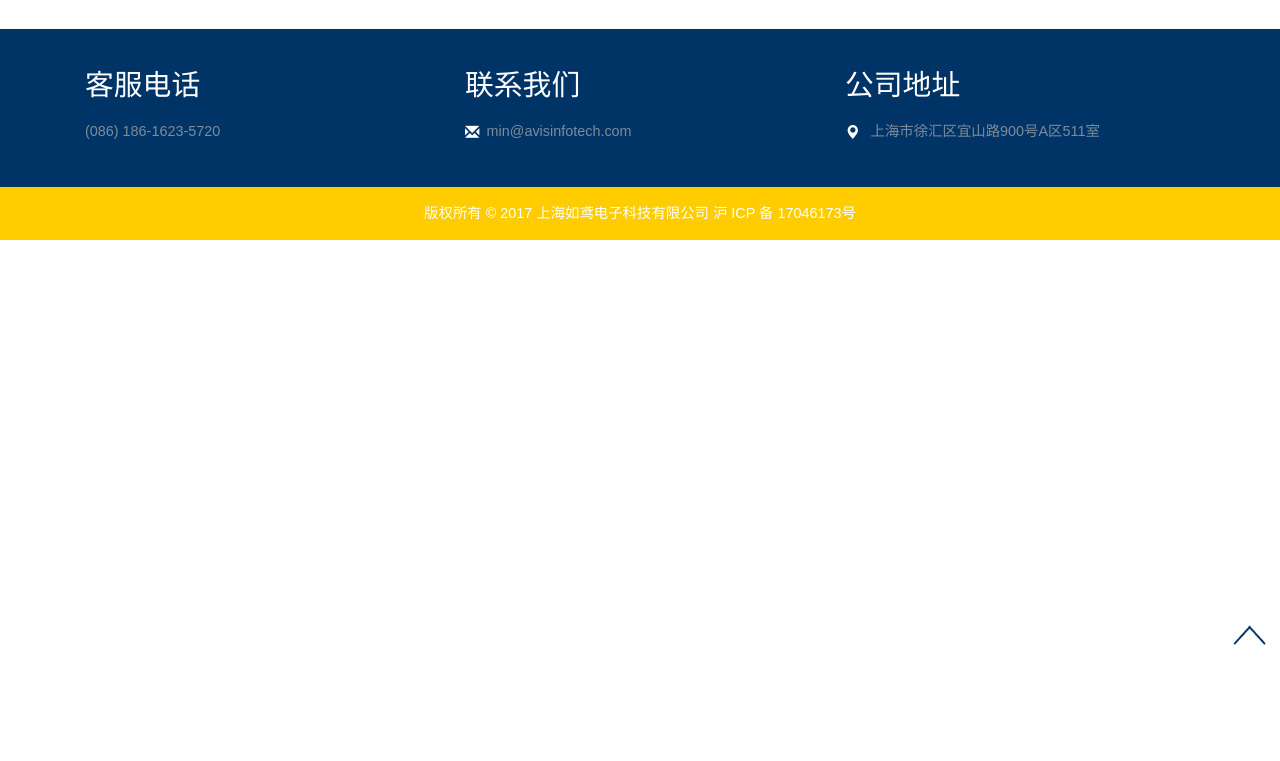
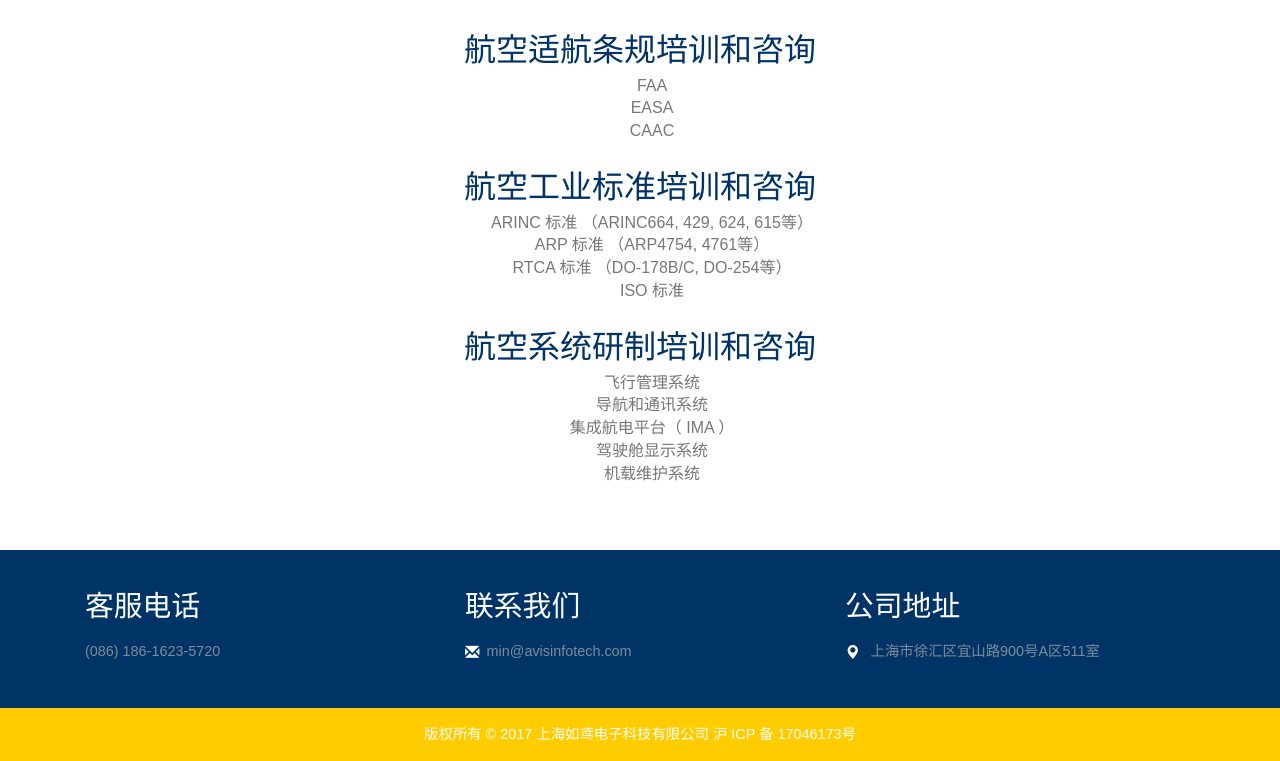
Before and after one commit to popo1221/bum-001, a website: page src/support.html in a window 1280 px wide. Shown: the part 143-904 px from the top of the page. Before the commit the page ends 800 px from the top, so only its background shows below. Drawn offline with Linux system fonts and the light colour scheme; files whose address does not match are found by name; a web font is replaced by a local one.

Commit message:
Add 咨询服务页面

```diff
--- a/src/support.html
+++ b/src/support.html
@@ -113,6 +113,47 @@
 	</div>
 	<!-- /end of header -->
 
+	<!--//welcome-->
+	<div class="news" id="news2">
+		<div class="container">
+			<!-- <h3 class="tittle">Our News</h3> -->
+			<div class="news-top">
+				<div class="col-md-12 col-xs-12 news-grid partner-list">
+					<a class="news" href="javascript:;">航空适航条规培训和咨询</a>
+					<ul>
+							<li class="col-md-12">FAA</li>
+							<li class="col-md-12">EASA</li>
+							<li class="col-md-12">CAAC</li>
+					</ul>
+				</div>
+				<div class="clearfix"> </div>
+				<br/>
+				<div class="col-md-12 col-xs-12 news-grid partner-list">
+						<a class="news" href="javascript:;">航空工业标准培训和咨询</a>
+						<ul>
+							<li class="col-md-12">ARINC 标准 （ARINC664, 429, 624, 615等）</li>
+							<li class="col-md-12">ARP 标准 （ARP4754, 4761等）</li>
+							<li class="col-md-12">RTCA 标准 （DO-178B/C, DO-254等）</li>
+							<li class="col-md-12">ISO 标准</li>
+						</ul>
+				</div>
+				<div class="clearfix"> </div>
+				<br/>
+				<div class="col-md-12 col-xs-12 news-grid partner-list">
+						<a class="news" href="javascript:;">航空系统研制培训和咨询</a>
+						<ul>
+							<li class="col-md-12">飞行管理系统</li>
+							<li class="col-md-12">导航和通讯系统</li>
+							<li class="col-md-12">集成航电平台（ IMA ）</li>
+							<li class="col-md-12">驾驶舱显示系统</li>
+							<li class="col-md-12">机载维护系统</li>
+						</ul>
+				</div>
+				<div class="clearfix"> </div>
+			</div>
+		</div>
+	</div>
+
 	<!--/footer-->
 	<div id="footer" class="footer">
 		<div class="container">
```
Also changed, not shown: src/images/avic-logo.jpg (added).
